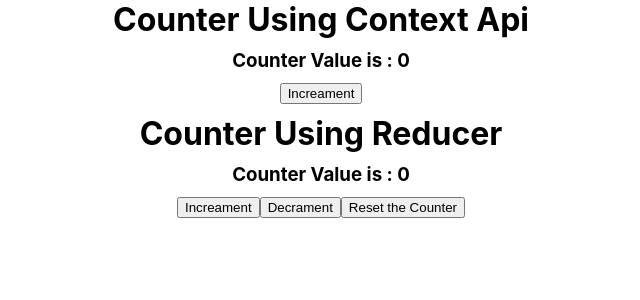
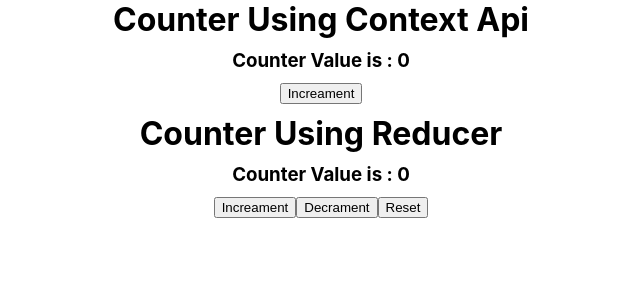
Before and after one commit to krafay92/Bootcamp_React, a React (Create React App) app: page / in a window 1280 px wide. Shown: the top 300 px of the page, without its empty margins (319-959 px from the left). Built offline with nearby package versions, Linux system fonts and the light colour scheme.

Commit message:
checking auto deployment

```diff
--- a/src/Child2.js
+++ b/src/Child2.js
@@ -11,7 +11,7 @@ const Child2 = () => {
             <button onClick = {() => dispatch('INCREAMENT')}>Increament</button>
             {/* Extra */}
             <button onClick = { () => dispatch('DECREAMENT')}> Decrament</button>
-            <button onClick = { () => dispatch('RESET')}>Reset the Counter</button>
+            <button onClick = { () => dispatch('RESET')}>Reset</button>
         </div>
     )
 }
```
Also changed, not shown: 1 other file (tests, documents, lock files or other folders).
